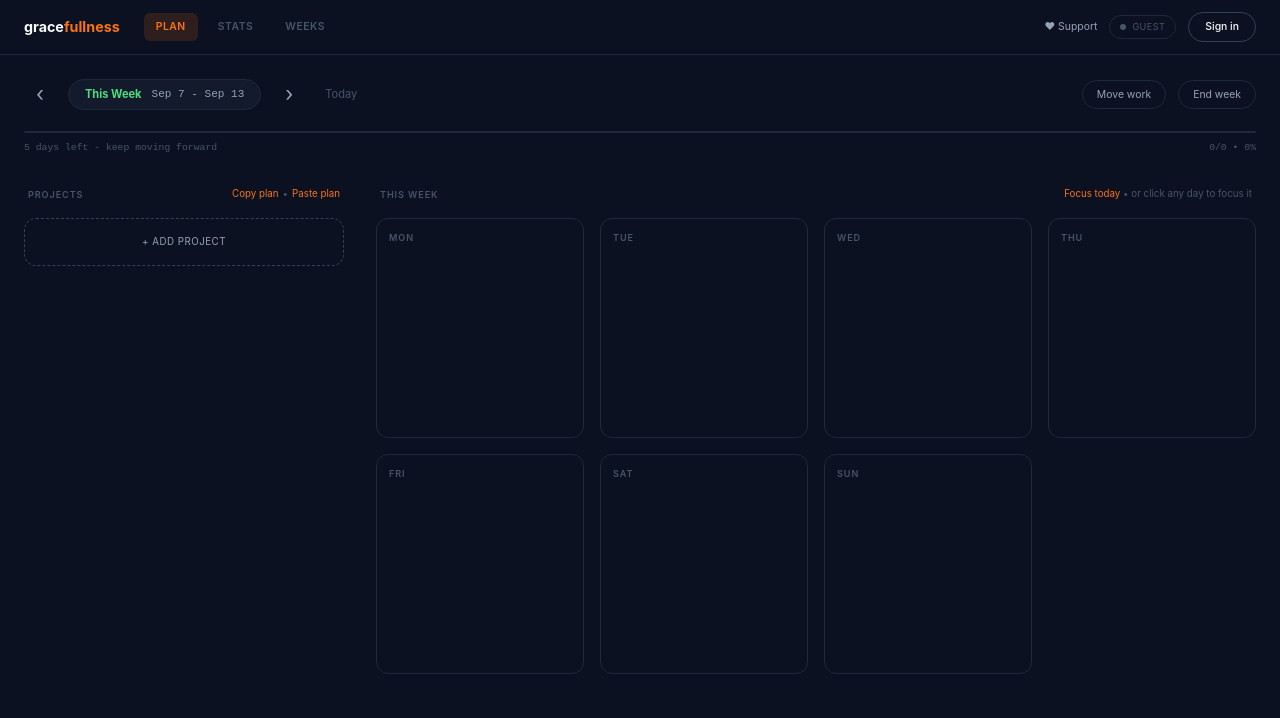
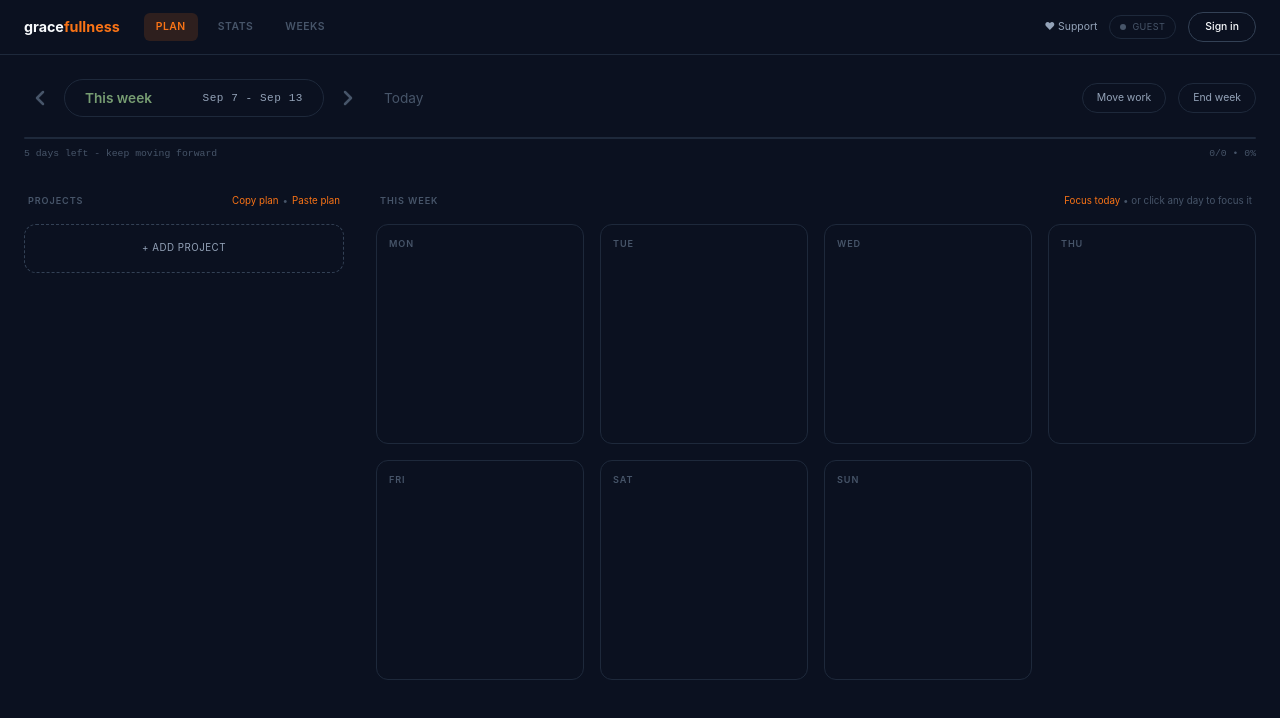
Before and after one commit to rhemaa0123/task-planner, a React (Vite) app: page / in a window 1280 px wide. Shown: the top 718 px of the page. Built offline with nearby package versions, Linux system fonts and the light colour scheme.

Commit message:
style: replicate exact week box layout from screenshot

```diff
--- a/src/components/WeeklyPlan/Board.jsx
+++ b/src/components/WeeklyPlan/Board.jsx
@@ -27,25 +27,31 @@ export function Board() {
   return (
     <>
       <div className="toolbar">
-        <div className="toolbar-left">
-          <button className="icon-btn" onClick={() => setWeekStart(addDays(weekStart, -7))}>‹</button>
+        <div className="toolbar-left" style={{ display: 'flex', alignItems: 'center', gap: '8px' }}>
+          <button className="icon-btn" onClick={() => setWeekStart(addDays(weekStart, -7))}>
+            <svg width="24" height="24" viewBox="0 0 24 24" fill="none" stroke="currentColor" strokeWidth="2.5" strokeLinecap="round" strokeLinejoin="round"><polyline points="15 18 9 12 15 6"></polyline></svg>
+          </button>
 
           <div className="week-date-box">
             {weekText && (
               <span className="week-title" style={{
-                color: weekText === 'This week' ? 'var(--good)' : 'var(--ink)',
-                fontWeight: 'bold',
-                textTransform: 'capitalize'
+                color: weekText === 'This week' ? '#779d72' : 'var(--ink-faint)',
+                fontWeight: '600',
+                fontSize: '1.05rem'
               }}>
                 {weekText}
               </span>
             )}
-            <span className="week-dates">{formatWeekRange(weekStart)}</span>
+            <span className="week-dates" style={{fontFamily: 'var(--mono)', color: 'var(--ink-soft)', letterSpacing: '0.05em'}}>
+              {formatWeekRange(weekStart)}
+            </span>
           </div>
 
-          <button className="icon-btn" onClick={() => setWeekStart(addDays(weekStart, 7))}>›</button>
+          <button className="icon-btn" onClick={() => setWeekStart(addDays(weekStart, 7))}>
+            <svg width="24" height="24" viewBox="0 0 24 24" fill="none" stroke="currentColor" strokeWidth="2.5" strokeLinecap="round" strokeLinejoin="round"><polyline points="9 18 15 12 9 6"></polyline></svg>
+          </button>
 
-          <span className="today-link" onClick={() => {
+          <span className="today-link" style={{fontSize: '1.05rem', color: 'var(--ink-faint)', marginLeft: '12px'}} onClick={() => {
             const d = new Date()
             d.setHours(0,0,0,0)
             const day = d.getDay()
--- a/src/style.css
+++ b/src/style.css
@@ -205,28 +205,27 @@ button {
 }
 
 .week-date-box {
-  background: var(--paper);
-  padding: 6px 16px;
+  background: var(--bg);
+  padding: 8px 20px;
   border-radius: 999px;
   border: 1px solid var(--line);
   display: flex;
   align-items: center;
-  gap: 10px;
+  min-width: 260px;
+  justify-content: space-between;
 }
 
 .icon-btn {
   background: transparent;
   border: none;
-  color: var(--ink-soft);
+  color: var(--ink-faint);
   width: 32px;
   height: 32px;
-  border-radius: 50%;
   display: grid;
   place-items: center;
-  font-size: 1.6rem;
-  line-height: 1;
+  transition: color 0.15s ease;
 }
-.icon-btn:hover { background: var(--line); color: var(--ink); }
+.icon-btn:hover { color: var(--ink); background: transparent; }
 
 .week-title {
   color: var(--good);
```
